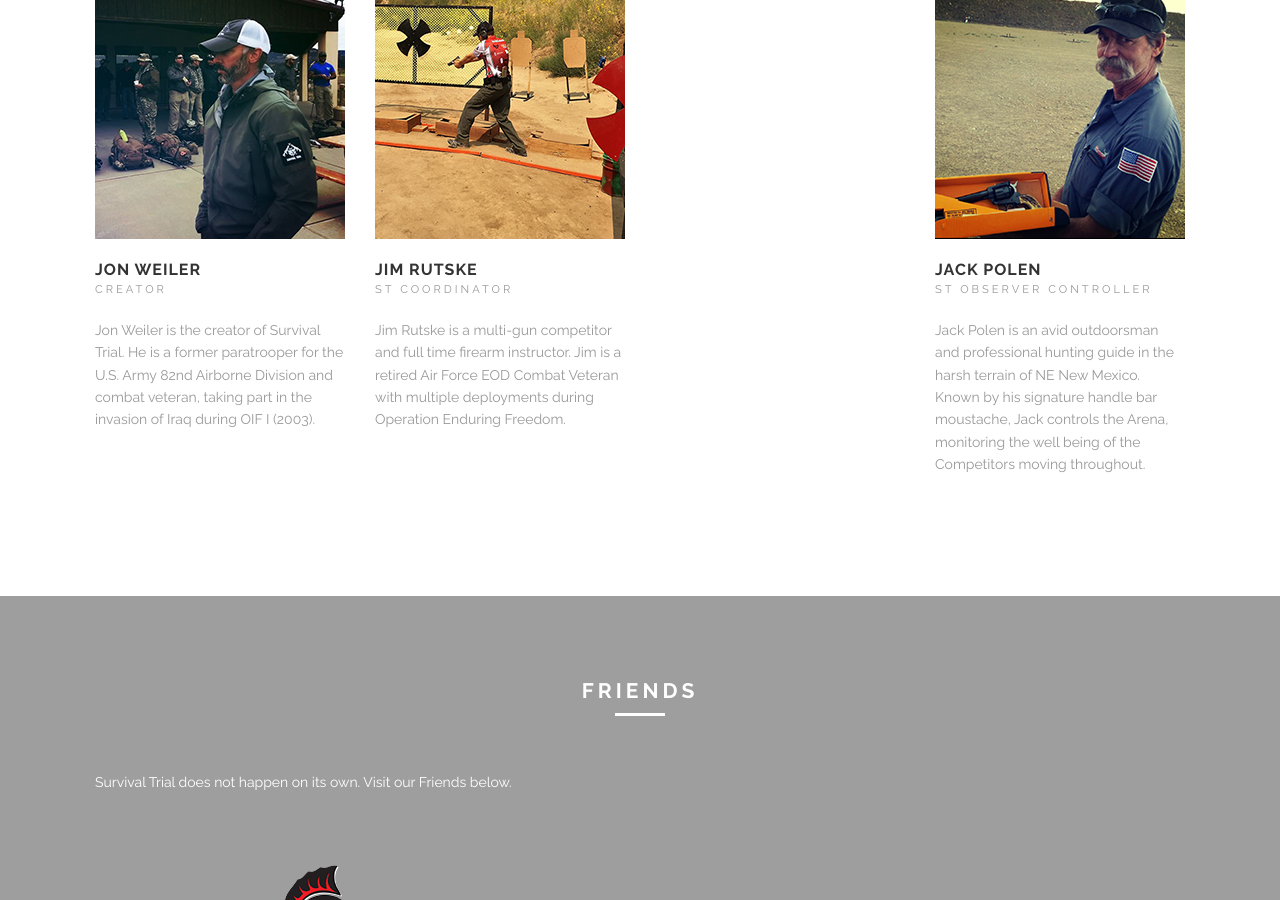
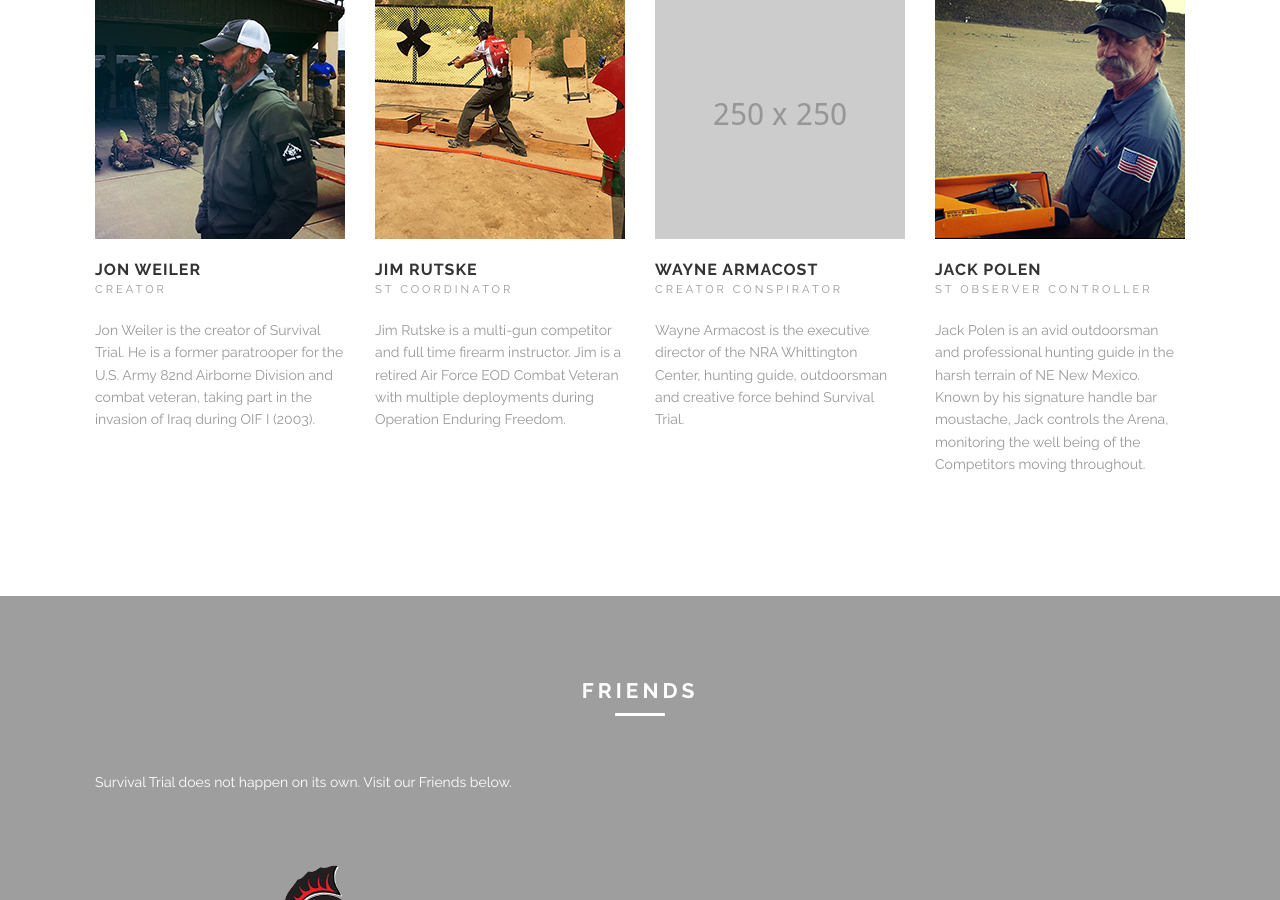
Before and after one commit to jonweiler/jonweiler.github.io, a Jekyll site: the page built from index.html, in a window 1280 px wide and 900 px high, scrolled down 6678 px. Built offline with Jekyll 4.4.1, drawn with Linux system fonts in a browser that asks for light colours; comment, search, counter and statistics services are not loaded.

Commit message:
update index

```diff
--- a/index.html
+++ b/index.html
@@ -104,6 +104,13 @@
 
     desc:
       Jim Rutske is a multi-gun competitor and full time firearm instructor.  Jim is a retired Air Force EOD Combat Veteran with multiple deployments during Operation Enduring Freedom.
+  - avatar: images/@stock/member-4.jpg
+    name: Wayne Armacost
+    position: Creator Conspirator
+    socials:
+
+    desc:
+      Wayne Armacost is the executive director of the NRA Whittington Center, hunting guide, outdoorsman and creative force behind Survival Trial.
   - avatar: images/@stock/member-3.jpg
     name: Jack Polen
     position: ST Observer Controller
```
